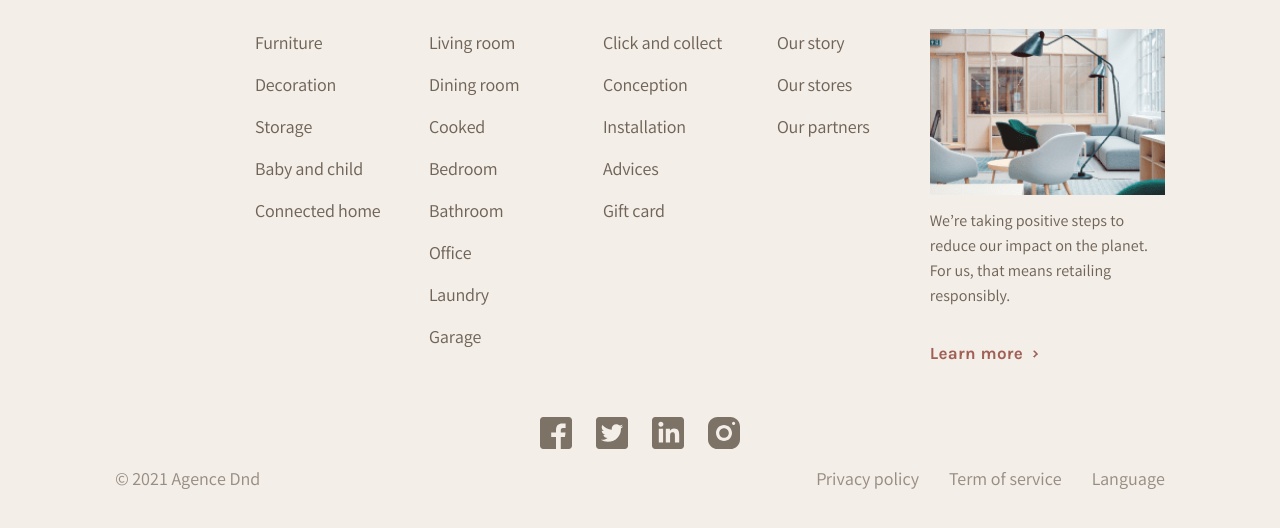
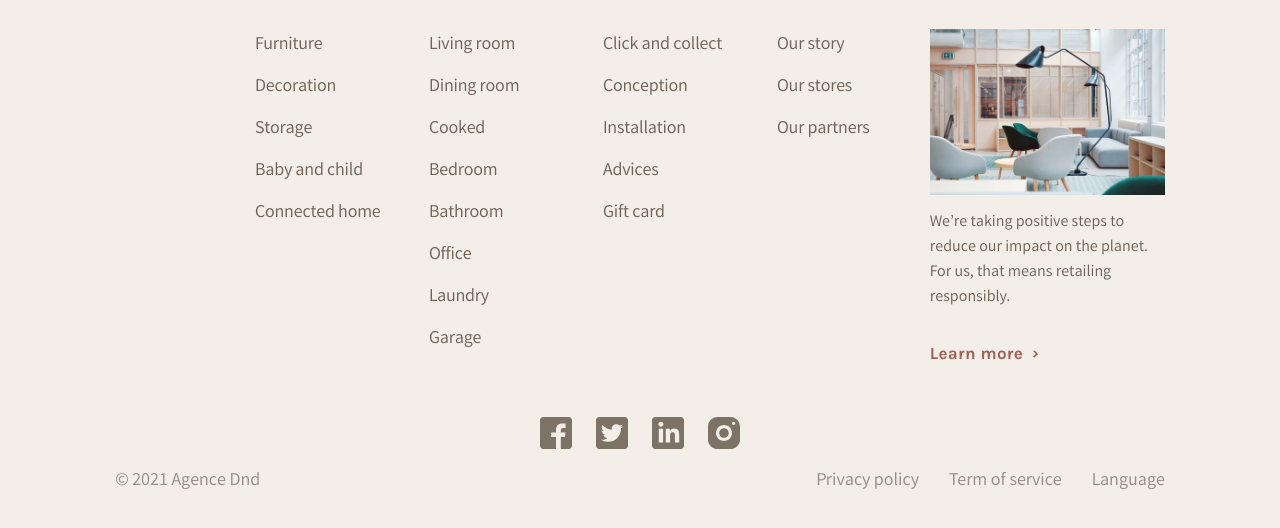
Before and after one commit to biryukova-nadezhda/Antic, a website built with webpack: page src/index.html in a window 1280 px wide. Shown: the part 3263-3791 px from the top of the page. Built offline with nearby package versions, Linux system fonts and the light colour scheme; files whose address does not match are found by name.

Commit message:
Change image in footer

```diff
--- a/src/scss/pageFooter.scss
+++ b/src/scss/pageFooter.scss
@@ -154,7 +154,7 @@
     min-height: 10rem;
     margin: 2.125rem 0 0.9375rem;
     @include bgImage(rgba(112, 100, 88, 0.9));
-    background-image: url('../img/footer-image.png');
+    background-image: url('../img/footer.jpeg');
   }
 
   &__content {
```
Also changed, not shown: src/img/footer-image.png (deleted), src/img/footer.jpeg (added).
